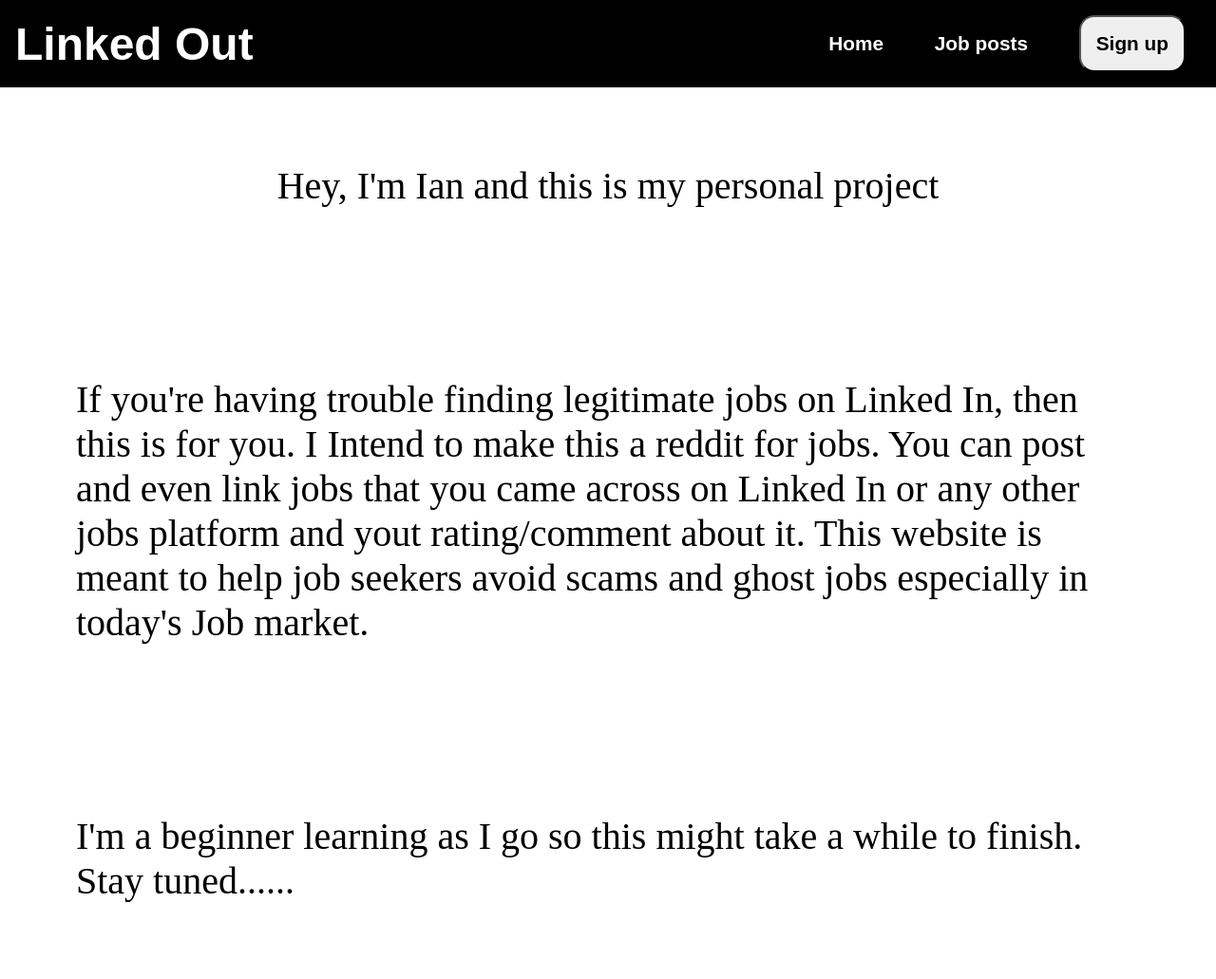
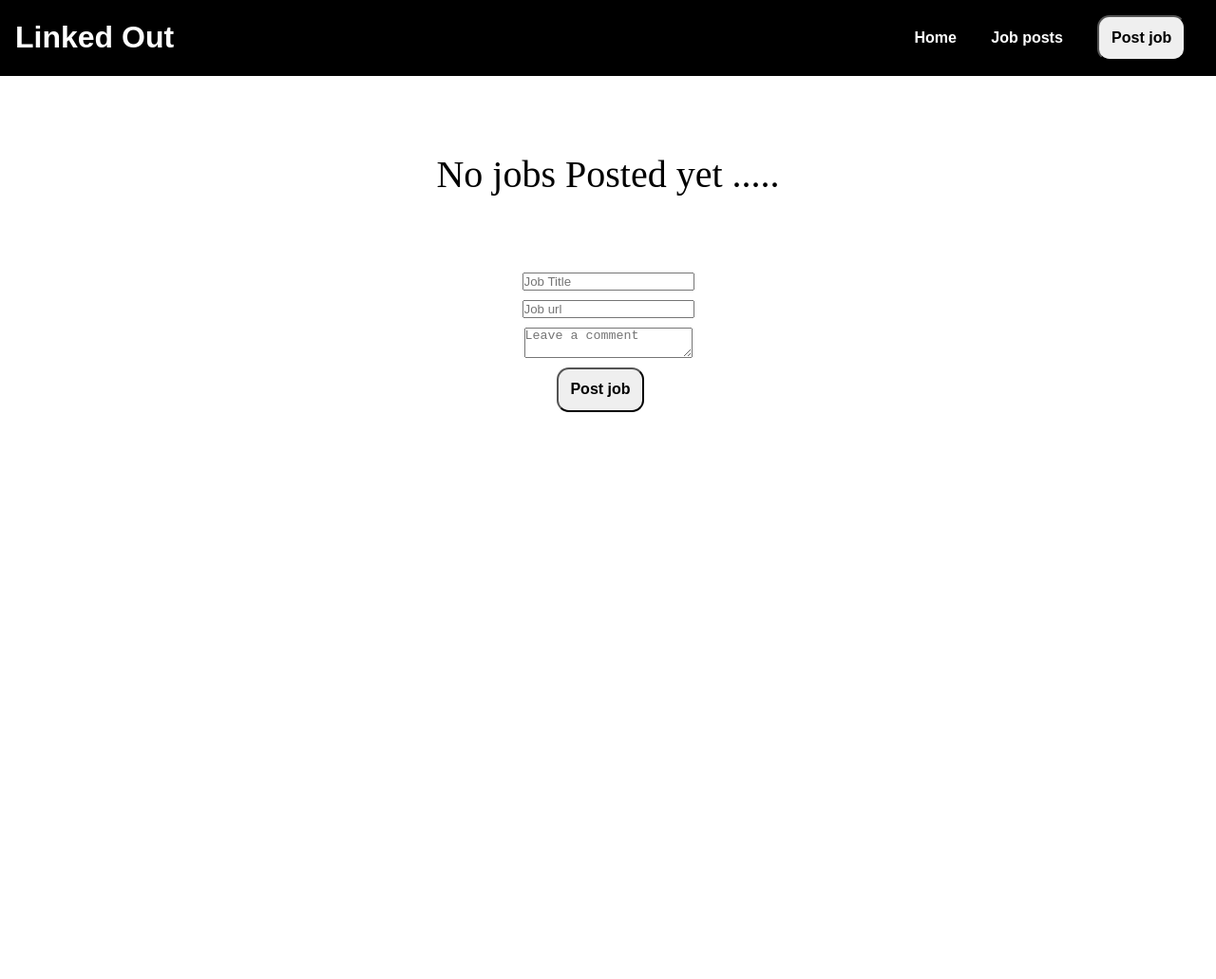
Before and after one commit to ianmanwa/Linked-out-Public, a plain HTML site: page index.html in a window 1280 px wide. Shown: the whole page at 95% size. After the commit the page ends 800 px from the top, so only its background shows below. Drawn offline with Linux system fonts and the light colour scheme.

Commit message:
Started new changes

```diff
--- a/index.html
+++ b/index.html
@@ -9,6 +9,7 @@
 <body>
 
     <!-- NavBar -->
+     <header>
     <div class="div-main" >
         <div class="navbar" >
 
@@ -19,22 +20,25 @@
             <div class="navlist" >
                 <a href="#"> Home </a>
                 <a href="#"> Job posts </a>
-                <button> Sign up </button>
+                <button> Post job </button>
             </div>
 
         </div>
     </div>
+    </header>
     <!-- NavBar -->
 
-    <p> Hey, I'm Ian and this is my personal project</p><br>
-    <p> If you're having trouble finding legitimate jobs on Linked In, then this is for you.
-        I Intend to make this a reddit for jobs.
-        You can post and even link jobs that you came across on Linked In or any other jobs platform and yout rating/comment about it.
-        This website is meant to help job seekers avoid scams and ghost jobs especially in today's Job market.
-    </p><br>
-    <p> I'm a beginner learning as I go so this might take a while to finish.
-        Stay tuned......
-    </p>
+<p> No jobs Posted yet .....</p>
+
+
+<form id="job-form" class="form-class">
+<input type="text" placeholder="Job Title">
+<input type="url" placeholder="Job url">
+<textarea placeholder="Leave a comment" ></textarea>
+<button type="submit" > Post job </button>
+</form>
+
+
 
     <script src="script.js" ></script>
 </body>
--- a/style.css
+++ b/style.css
@@ -1,10 +1,10 @@
-*{
+* {
     padding: 0;
     margin: 0;
     box-sizing: border-box;
 }
 
-.navbar{
+.navbar {
     display: flex;
     padding: 1rem;
     justify-content: space-between;
@@ -14,35 +14,51 @@
     font-family: Arial, Helvetica, sans-serif;
 }
 
-.header h1{
-    font-size: 3rem;
+.header h1 {
+    font-size: 2rem;
 }
 
-.navlist{
+.navlist {
     justify-content: space-between;
 }
 
-.navlist a{
-    padding-right: 3rem;
+.navlist a {
+    padding-right: 2rem;
     text-decoration: none;
     color: white;
     font-weight: bold;
-    font-size: 1.3rem;
+    font-size: 1rem;
 }
 
-.navlist button{
-padding: 1rem;
-margin-right: 1rem;
-font-weight: bold;
-font-size: 1.3rem;
-border-radius: 1rem;
+.navlist button {
+    padding: 0.8rem;
+    margin-right: 1rem;
+    font-weight: bold;
+    font-size: 1rem;
+    border-radius: 0.8rem;
 
 }
 
-p{
+p {
     padding: 5rem;
     font-size: 40px;
-    display:flex;
+    display: flex;
     justify-content: center;
     align-items: center;
 }
+
+.form-class {
+    display: flex;
+    flex-direction: column;
+    gap: 10px;
+    justify-content: center;
+    align-items: center;
+}
+
+.form-class button {
+    padding: 0.8rem;
+    margin-right: 1rem;
+    font-weight: bold;
+    font-size: 1rem;
+    border-radius: 0.8rem;
+}
```
